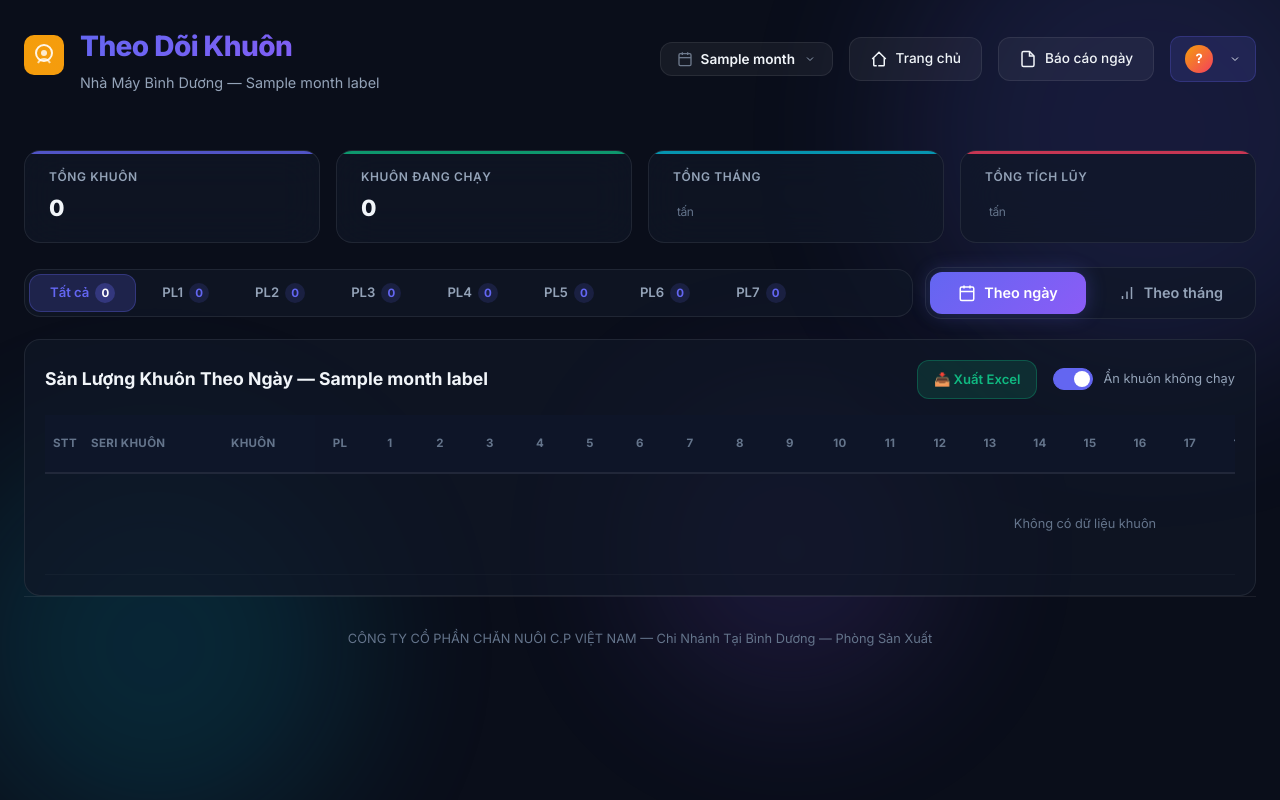
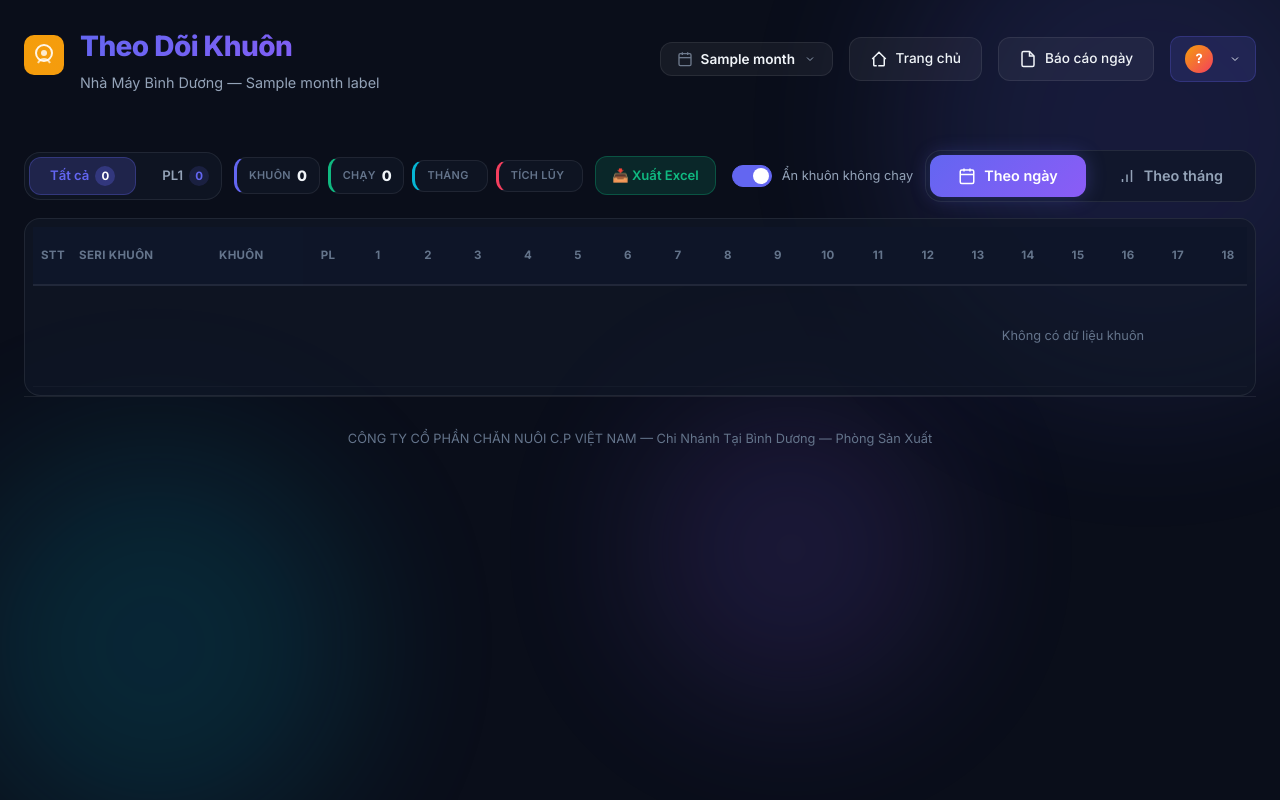
Before and after one commit to mixercpbd430-create/Sanluongcv, a Flask app: template templates/khuon.html in a window 1280 px wide. Run offline with Flask 3, Linux system fonts and the light colour scheme; the template is opened without the code that fills it: most values are stand-ins (such as "Sample title", 1, 10 or a date in 2020); some libraries are stand-ins or nearby versions.

Commit message:
feat: merge stats + controls into PL filter row for max table space

```diff
--- a/static/khuon.css
+++ b/static/khuon.css
@@ -9,17 +9,22 @@
 }
 
 /* --- View Tabs (Theo ngày / Theo tháng) --- */
-/* --- PL Filter + View Tabs Row --- */
+/* --- PL Filter + Controls + View Tabs Row --- */
 .pl-filter-row {
     display: flex;
     align-items: center;
     gap: 12px;
-    margin-bottom: 20px;
+    margin-bottom: 16px;
 }
 
 .pl-filter-row .pl-filter {
     flex: 1;
     min-width: 0;
+    margin-bottom: 0;
+}
+
+.pl-filter-row .khuon-controls {
+    flex-shrink: 0;
     margin-bottom: 0;
 }
 
@@ -130,65 +135,39 @@
     color: white;
 }
 
-/* --- Stats Row --- */
-.stats-row {
+/* --- Inline Stats (compact, inside filter row) --- */
+.inline-stats {
     display: flex;
-    gap: 16px;
-    margin-bottom: 24px;
-    flex-wrap: wrap;
+    gap: 8px;
+    flex-shrink: 0;
+    align-items: center;
 }
 
-.stat-card {
+.inline-stat {
+    display: flex;
+    align-items: center;
+    gap: 6px;
+    padding: 6px 12px;
     background: var(--bg-card);
-    backdrop-filter: blur(20px);
     border: 1px solid var(--glass-border);
-    border-radius: var(--radius-lg);
-    padding: 16px 24px;
-    flex: 1;
-    min-width: 160px;
-    transition: var(--transition);
-    position: relative;
-    overflow: hidden;
+    border-radius: var(--radius-md);
+    border-left: 3px solid var(--stat-color, var(--accent-indigo));
+    white-space: nowrap;
 }
 
-.stat-card::before {
-    content: '';
-    position: absolute;
-    top: 0;
-    left: 0;
-    right: 0;
-    height: 3px;
-    background: var(--stat-accent, var(--accent-indigo));
-    opacity: 0.8;
+.inline-stat-label {
+    font-size: 0.68rem;
+    font-weight: 600;
+    color: var(--text-muted);
+    text-transform: uppercase;
+    letter-spacing: 0.03em;
 }
 
-.stat-card:hover {
-    transform: translateY(-2px);
-    border-color: rgba(255, 255, 255, 0.12);
-    box-shadow: var(--shadow-md);
-}
-
-.stat-card .stat-label {
-    font-size: 0.75rem;
-    font-weight: 600;
-    color: var(--text-secondary);
-    text-transform: uppercase;
-    letter-spacing: 0.05em;
-    margin-bottom: 4px;
-}
-
-.stat-card .stat-value {
-    font-size: 1.4rem;
+.inline-stat-value {
+    font-size: 0.9rem;
     font-weight: 800;
     color: var(--text-primary);
     letter-spacing: -0.02em;
-}
-
-.stat-card .stat-unit {
-    font-size: 0.75rem;
-    font-weight: 400;
-    color: var(--text-muted);
-    margin-left: 4px;
 }
 
 /* --- Data Table Container --- */
@@ -197,7 +176,7 @@
     backdrop-filter: blur(20px);
     border: 1px solid var(--glass-border);
     border-radius: var(--radius-lg);
-    padding: 20px;
+    padding: 8px;
     overflow: hidden;
 }
 
@@ -513,17 +492,21 @@
         font-size: 0.82rem;
     }
 
-    .stats-row {
-        gap: 10px;
+    .inline-stats {
+        gap: 4px;
     }
 
-    .stat-card {
-        min-width: 120px;
-        padding: 12px 16px;
+    .inline-stat {
+        padding: 4px 8px;
+        gap: 4px;
     }
 
-    .stat-card .stat-value {
-        font-size: 1.1rem;
+    .inline-stat-label {
+        display: none;
+    }
+
+    .inline-stat-value {
+        font-size: 0.8rem;
     }
 
     .khuon-table {
--- a/static/khuon.js
+++ b/static/khuon.js
@@ -12,11 +12,9 @@ let monthlyData = null;        // Fetched via API
 // ---- Initialize ----
 document.addEventListener('DOMContentLoaded', () => {
     dailyData = typeof KHUON_DATA !== 'undefined' ? KHUON_DATA : {};
-    // Set toggle checkboxes to default state
-    const cb1 = document.getElementById('toggle-zero-khuon');
-    const cb2 = document.getElementById('toggle-zero-khuon-monthly');
-    if (cb1) cb1.checked = hideZeroRows;
-    if (cb2) cb2.checked = hideZeroRows;
+    // Set toggle checkbox to default state
+    const cb = document.getElementById('toggle-zero-khuon');
+    if (cb) cb.checked = hideZeroRows;
     // Apply hide class
     document.querySelectorAll('.khuon-table-wrap').forEach(wrap => {
         wrap.classList.toggle('hide-zero-rows', hideZeroRows);
@@ -47,6 +45,13 @@ function switchView(view) {
     document.querySelectorAll('.view-section').forEach(s => {
         s.classList.toggle('active', s.id === `view-${view}`);
     });
+
+    // Update the export link URL for the current view
+    const exportLink = document.getElementById('btn-export-link');
+    if (exportLink) {
+        const viewParam = view === 'monthly' ? 'monthly' : 'daily';
+        exportLink.href = `/api/khuon/export?view=${viewParam}&month=${SELECTED_MONTH}`;
+    }
 
     if (view === 'monthly' && !monthlyData) {
         loadMonthlyData();
@@ -349,13 +354,9 @@ function renderMonthlyTable() {
 
 // ---- Toggle zero rows ----
 function toggleZeroKhuon(e) {
-    // Use the clicked checkbox value
     hideZeroRows = e ? e.checked : !hideZeroRows;
-    // Sync both checkboxes
-    const cb1 = document.getElementById('toggle-zero-khuon');
-    const cb2 = document.getElementById('toggle-zero-khuon-monthly');
-    if (cb1) cb1.checked = hideZeroRows;
-    if (cb2) cb2.checked = hideZeroRows;
+    const cb = document.getElementById('toggle-zero-khuon');
+    if (cb) cb.checked = hideZeroRows;
     // Toggle one class on containers → CSS hides all .row-zero instantly
     document.querySelectorAll('.khuon-table-wrap').forEach(wrap => {
         wrap.classList.toggle('hide-zero-rows', hideZeroRows);
--- a/templates/khuon.html
+++ b/templates/khuon.html
@@ -83,31 +83,37 @@
             </div>
         </header>
 
-
-
-        <!-- Stats Row -->
-        <div class="stats-row" id="stats-row">
-            <div class="stat-card" style="--stat-accent: var(--accent-indigo);">
-                <div class="stat-label">Tổng khuôn</div>
-                <div class="stat-value"><span id="stat-total-khuon">0</span></div>
-            </div>
-            <div class="stat-card" style="--stat-accent: var(--accent-emerald);">
-                <div class="stat-label">Khuôn đang chạy</div>
-                <div class="stat-value"><span id="stat-active-khuon">0</span></div>
-            </div>
-            <div class="stat-card" style="--stat-accent: var(--accent-cyan);">
-                <div class="stat-label">Tổng tháng</div>
-                <div class="stat-value"><span id="stat-tong-thang">0</span><span class="stat-unit">tấn</span></div>
-            </div>
-            <div class="stat-card" style="--stat-accent: var(--accent-rose);">
-                <div class="stat-label">Tổng tích lũy</div>
-                <div class="stat-value"><span id="stat-tong-all">0</span><span class="stat-unit">tấn</span></div>
-            </div>
-        </div>
-
-        <!-- PL Filter + View Tabs Row -->
+        <!-- PL Filter + Stats + Controls + View Tabs (single row) -->
         <div class="pl-filter-row">
             <div class="pl-filter" id="pl-filter"></div>
+            <div class="inline-stats" id="inline-stats">
+                <div class="inline-stat" style="--stat-color: var(--accent-indigo);">
+                    <span class="inline-stat-label">Khuôn</span>
+                    <span class="inline-stat-value" id="stat-total-khuon">0</span>
+                </div>
+                <div class="inline-stat" style="--stat-color: var(--accent-emerald);">
+                    <span class="inline-stat-label">Chạy</span>
+                    <span class="inline-stat-value" id="stat-active-khuon">0</span>
+                </div>
+                <div class="inline-stat" style="--stat-color: var(--accent-cyan);">
+                    <span class="inline-stat-label">Tháng</span>
+                    <span class="inline-stat-value" id="stat-tong-thang">0</span>
+                </div>
+                <div class="inline-stat" style="--stat-color: var(--accent-rose);">
+                    <span class="inline-stat-label">Tích lũy</span>
+                    <span class="inline-stat-value" id="stat-tong-all">0</span>
+                </div>
+            </div>
+            <div class="khuon-controls" id="khuon-controls">
+                <a href="/api/khuon/export?view=daily&month={{ selected_month }}" class="btn-export" id="btn-export-link" title="Xuất Excel">
+                    📥 Xuất Excel
+                </a>
+                <label class="toggle-label">
+                    <input type="checkbox" id="toggle-zero-khuon" onchange="toggleZeroKhuon(this)">
+                    <span class="toggle-slider"></span>
+                    Ẩn khuôn không chạy
+                </label>
+            </div>
             <div class="view-tabs" id="view-tabs">
                 <button class="view-tab active" data-view="daily" onclick="switchView('daily')">
                     <svg viewBox="0 0 24 24" fill="none" stroke="currentColor" stroke-width="2">
@@ -129,19 +135,6 @@
         <!-- ============ VIEW: THEO NGÀY ============ -->
         <div class="view-section active" id="view-daily">
             <div class="khuon-table-wrapper khuon-table-wrap">
-                <div class="khuon-table-header">
-                    <h2 id="daily-title">Sản Lượng Khuôn Theo Ngày — {{ month_label }}</h2>
-                    <div class="khuon-controls">
-                        <a href="/api/khuon/export?view=daily&month={{ selected_month }}" class="btn-export" title="Xuất Excel">
-                            📥 Xuất Excel
-                        </a>
-                        <label class="toggle-label">
-                            <input type="checkbox" id="toggle-zero-khuon" onchange="toggleZeroKhuon(this)">
-                            <span class="toggle-slider"></span>
-                            Ẩn khuôn không chạy
-                        </label>
-                    </div>
-                </div>
                 <div class="khuon-table-scroll">
                     <table class="khuon-table" id="daily-table">
                         <thead>
@@ -167,19 +160,7 @@
         <!-- ============ VIEW: THEO THÁNG ============ -->
         <div class="view-section" id="view-monthly">
             <div class="khuon-table-wrapper khuon-table-wrap">
-                <div class="khuon-table-header">
-                    <h2 id="monthly-title">Tổng Hợp Khuôn Theo Tháng — Năm {{ selected_month.split('-')[0] }}</h2>
-                    <div class="khuon-controls">
-                        <a href="/api/khuon/export?view=monthly&month={{ selected_month }}" class="btn-export" title="Xuất Excel">
-                            📥 Xuất Excel
-                        </a>
-                        <label class="toggle-label">
-                            <input type="checkbox" id="toggle-zero-khuon-monthly" onchange="toggleZeroKhuon(this)">
-                            <span class="toggle-slider"></span>
-                            Ẩn khuôn không chạy
-                        </label>
-                    </div>
-                </div>
+
                 <!-- Loading -->
                 <div class="khuon-loading" id="monthly-loading" style="display:none;">
                     <div class="spinner"></div>
```
